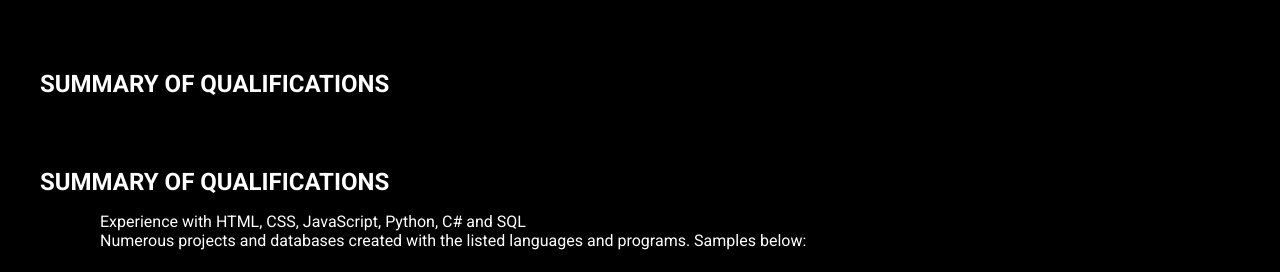
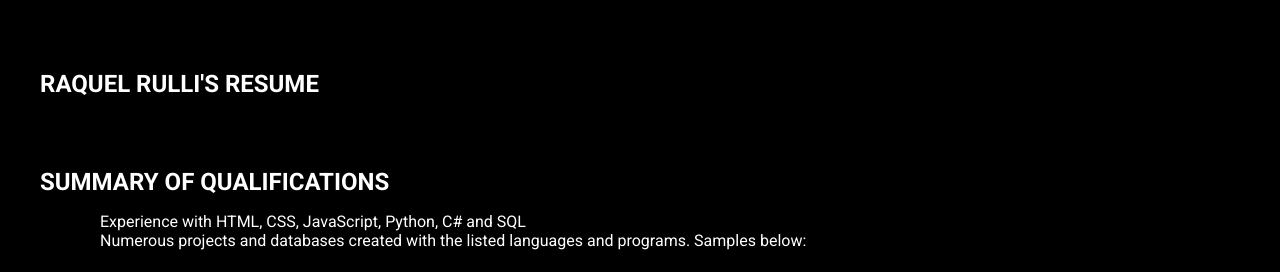
Before and after one commit to QuelR/QuelR.github.io, a plain HTML site: page resume.html in a window 1280 px wide. Shown: the part 450-722 px from the top of the page. Drawn offline with Linux system fonts and the light colour scheme; grey boxes are pictures that could not be loaded; a web font is replaced by a local one.

Commit message:
Update resume.html

```diff
--- a/resume.html
+++ b/resume.html
@@ -21,7 +21,7 @@
 
 
 		<div class="sections">
-			<h2 class="section-title"><a href="Raquel_Rulli_Resume.pdf">Summary of Qualifications</a></h2>
+			<h2 class="section-title"><a href="Raquel_Rulli_Resume.pdf">Raquel Rulli's Resume</a></h2>
 			<h2 class="section-title">Summary of Qualifications</h2>
 				<ul style="list-style-type:none;">
 					<li>Experience with HTML, CSS, JavaScript, Python, C# and SQL</li>
```
